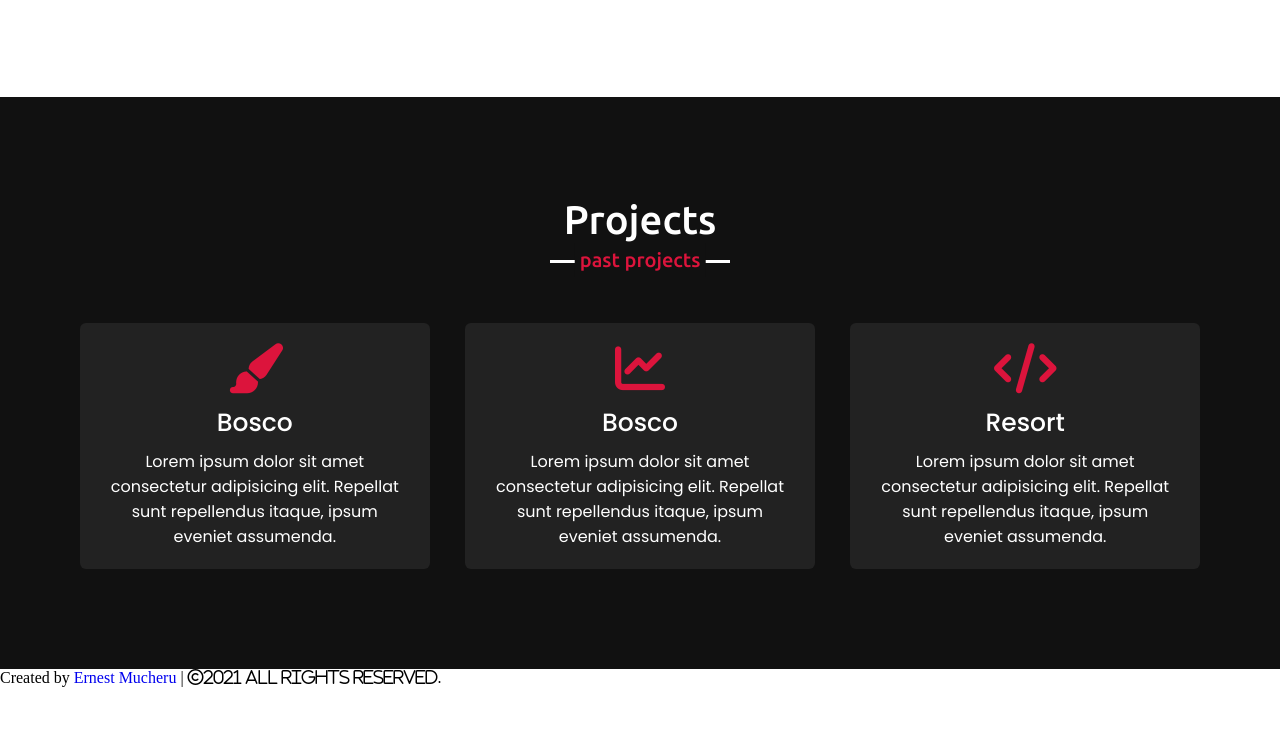
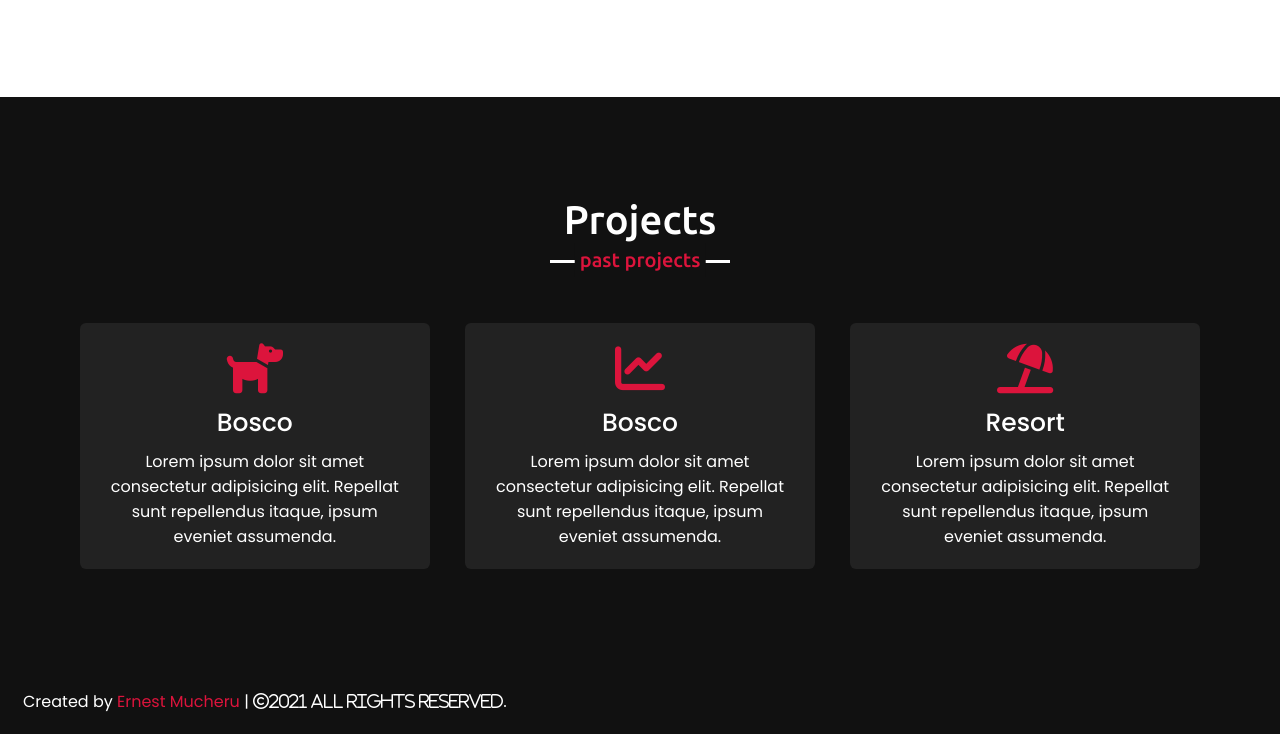
Before and after one commit to ernest254/portfolio-ernest, a plain HTML site: page index.html in a window 1280 px wide. Shown: the part 1436-2170 px from the top of the page. Before the commit the page ends 2123 px from the top, so only its background shows below. Drawn offline with nearby package versions, Linux system fonts and the light colour scheme.

Commit message:
update projects icons

```diff
--- a/css/styles.css
+++ b/css/styles.css
@@ -120,6 +120,9 @@
 section{
     padding: 100px 0;
 }
+.about-me, .projects, footer{
+    font-family: 'Poppins', sans-serif;
+}
 section .title{
     position: relative;
     text-align: center;
@@ -152,9 +155,7 @@ section .title::after{
 /*similar section styling end*/
 
 /*about-me section styling start*/
-.about-me, .projects{
-    font-family: 'Poppins', sans-serif;
-}
+
 .about-me .title::after{
     content: "who Ernest is";
 }
@@ -250,6 +251,21 @@ section .title::after{
     margin: 10px 0 7px 0;
 }
 /*projects section styling end*/
+
+/*footer section styling start*/
+footer{
+    background: #111;
+    padding: 20px 23px;
+    color: #fff;
+}
+footer span a{
+    color: crimson;
+    text-decoration: none;
+}
+footer span a:hover{
+    text-decoration: underline;
+}
+/*footer section styling start*/
 
 /*responsive media query start*/
 @media (max-width: 1300px){
--- a/index.html
+++ b/index.html
@@ -69,7 +69,7 @@
             <div class="projects-content">
                 <div class="card">
                     <div class="box">
-                        <i class="fas fa-paint-brush"></i>
+                        <i class="fas fa-dog"></i>
                         <div class="text">Bosco</div>
                         <p>Lorem ipsum dolor sit amet consectetur adipisicing elit. Repellat sunt repellendus itaque, ipsum eveniet assumenda.</p>
                     </div>
@@ -85,7 +85,7 @@
 
                 <div class="card">
                     <div class="box">
-                        <i class="fas fa-code"></i>
+                        <i class="fas fa-umbrella-beach"></i>
                         <div class="text">Resort</div>
                         <p>Lorem ipsum dolor sit amet consectetur adipisicing elit. Repellat sunt repellendus itaque, ipsum eveniet assumenda.</p>
                     </div>
```
